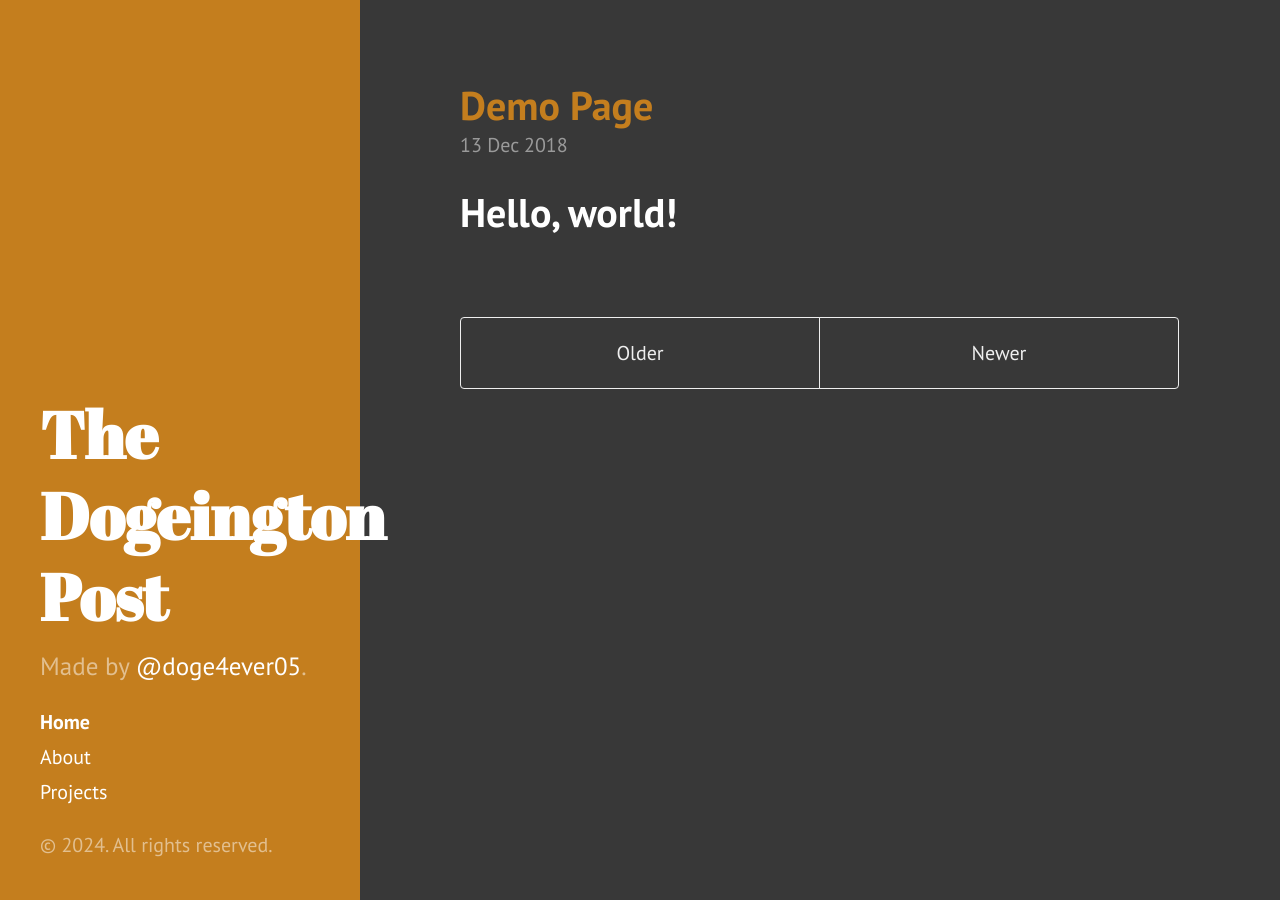
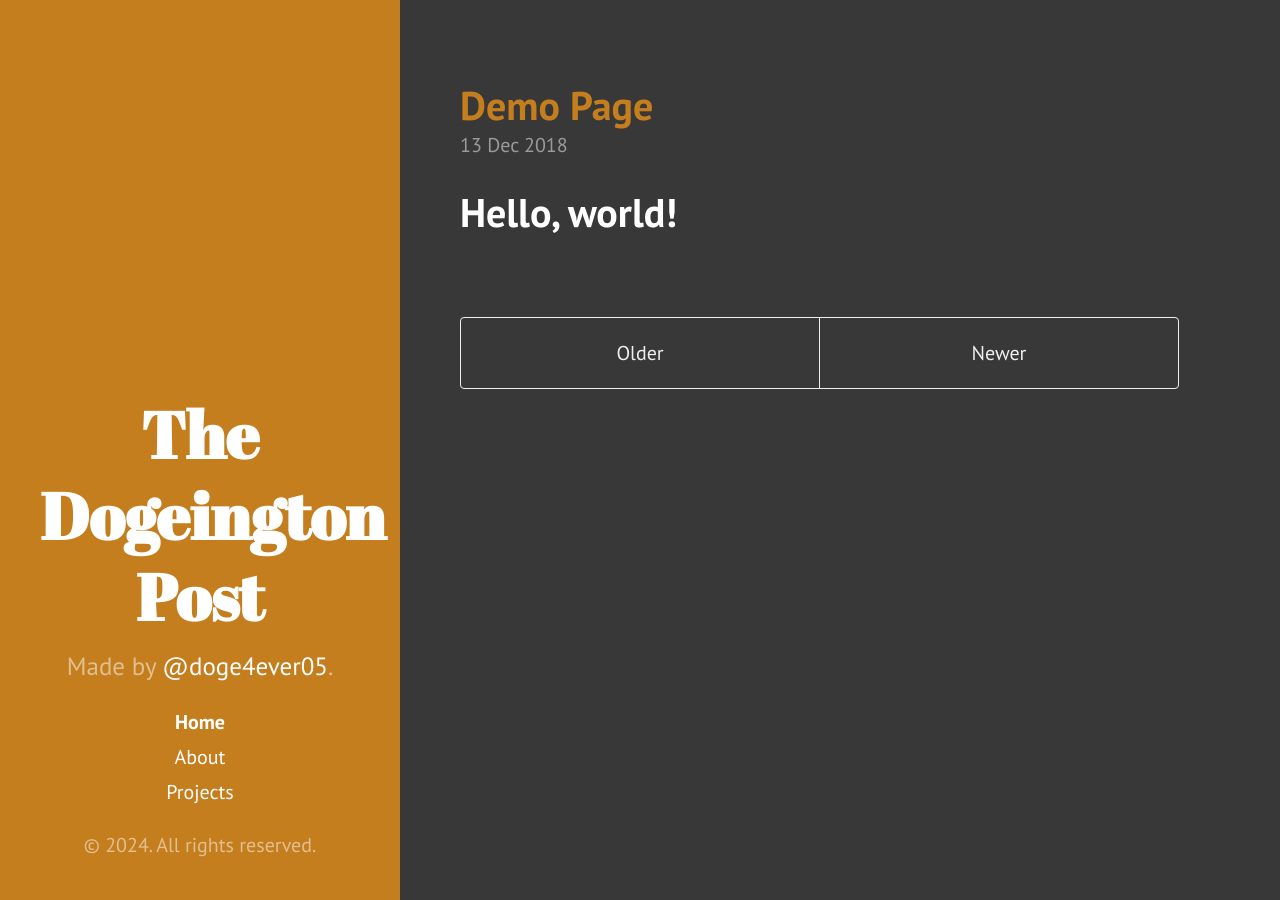
Before and after one commit to doge4ever05/doge4ever05.github.io, a Jekyll site: the page built from index.html, in a window 1280 px wide. Built offline with Jekyll 4.4.1, drawn with Linux system fonts in a browser that asks for light colours; the list of posts is cut into pages by our own code.

Commit message:
Update hyde.css

```diff
--- a/public/css/hyde.css
+++ b/public/css/hyde.css
@@ -65,8 +65,8 @@ html {
     top: 0;
     left: 0;
     bottom: 0;
-    width: 18rem;
-    text-align: left;
+    width: 20rem;
+    text-align: center;
   }
 }
 
@@ -129,7 +129,7 @@ a.sidebar-nav-item:focus {
 @media (min-width: 38em) {
   .content {
     max-width: 38rem;
-    margin-left: 20rem;
+    margin-left: 22rem;
     margin-right: 2rem;
   }
 }
```
